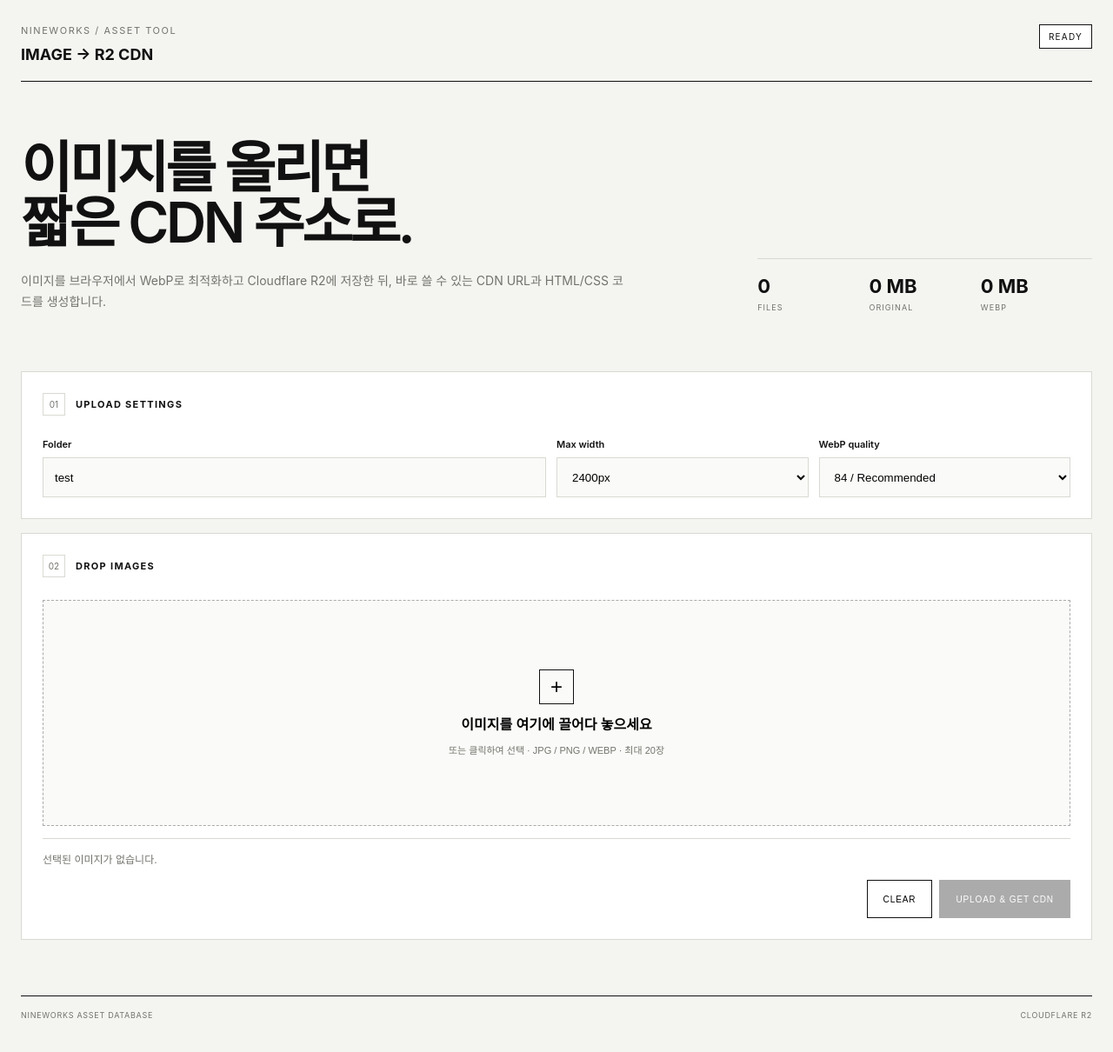
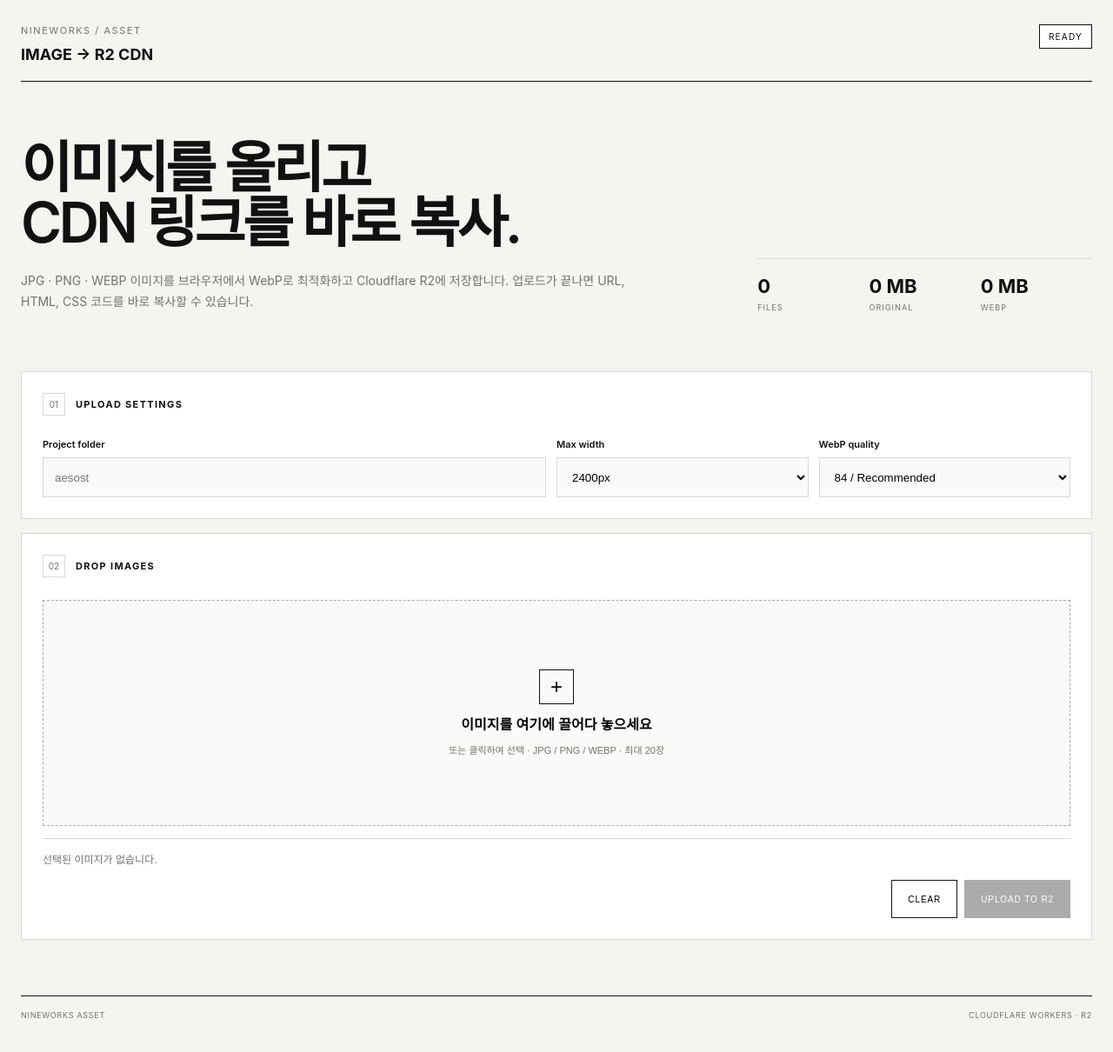
Before and after one commit to jyhome1228-cyber/nineworksdatabase, a website: page public/index.html in a window 1280 px wide. Shown: the whole page at 87% size. Drawn offline with Linux system fonts and the light colour scheme.

Commit message:
Polish R2 uploader interface

```diff
--- a/public/index.html
+++ b/public/index.html
@@ -3,6 +3,7 @@
 <head>
   <meta charset="utf-8">
   <meta name="viewport" content="width=device-width,initial-scale=1">
+  <meta name="description" content="Nineworks Cloudflare R2 image CDN uploader">
   <title>NINEWORKS ASSET</title>
   <link rel="stylesheet" href="./styles.css">
 </head>
@@ -10,7 +11,7 @@
   <main class="shell">
     <header class="topbar">
       <div>
-        <p class="eyebrow">NINEWORKS / ASSET TOOL</p>
+        <p class="eyebrow">NINEWORKS / ASSET</p>
         <h1>IMAGE → R2 CDN</h1>
       </div>
       <div class="status" id="statusBadge">READY</div>
@@ -18,8 +19,8 @@
 
     <section class="hero">
       <div>
-        <h2>이미지를 올리면<br>짧은 CDN 주소로.</h2>
-        <p>이미지를 브라우저에서 WebP로 최적화하고 Cloudflare R2에 저장한 뒤, 바로 쓸 수 있는 CDN URL과 HTML/CSS 코드를 생성합니다.</p>
+        <h2>이미지를 올리고<br>CDN 링크를 바로 복사.</h2>
+        <p>JPG · PNG · WEBP 이미지를 브라우저에서 WebP로 최적화하고 Cloudflare R2에 저장합니다. 업로드가 끝나면 URL, HTML, CSS 코드를 바로 복사할 수 있습니다.</p>
       </div>
       <div class="stats">
         <div><strong id="fileCount">0</strong><span>FILES</span></div>
@@ -32,8 +33,8 @@
       <div class="panel-title"><span>01</span><h3>UPLOAD SETTINGS</h3></div>
       <div class="settings-grid">
         <label>
-          <span>Folder</span>
-          <input id="folder" type="text" value="test" placeholder="aesost">
+          <span>Project folder</span>
+          <input id="folder" type="text" placeholder="aesost" autocomplete="off">
         </label>
         <label>
           <span>Max width</span>
@@ -67,7 +68,7 @@
       <div id="queue" class="queue empty">선택된 이미지가 없습니다.</div>
       <div class="actions">
         <button id="clearBtn" class="button secondary" type="button">CLEAR</button>
-        <button id="uploadBtn" class="button primary" type="button" disabled>UPLOAD & GET CDN</button>
+        <button id="uploadBtn" class="button primary" type="button" disabled>UPLOAD TO R2</button>
       </div>
       <div id="progressWrap" class="progress-wrap" hidden>
         <div class="progress"><span id="progressBar"></span></div>
@@ -76,7 +77,7 @@
     </section>
 
     <section id="resultPanel" class="panel" hidden>
-      <div class="panel-title"><span>03</span><h3>CDN RESULT</h3></div>
+      <div class="panel-title"><span>03</span><h3>GENERATED LINKS</h3></div>
       <div class="tabs">
         <button class="tab active" data-tab="url">CDN URL</button>
         <button class="tab" data-tab="html">HTML</button>
@@ -90,8 +91,8 @@
     </section>
 
     <footer>
-      <span>NINEWORKS ASSET DATABASE</span>
-      <span>CLOUDFLARE R2</span>
+      <span>NINEWORKS ASSET</span>
+      <span>CLOUDFLARE WORKERS · R2</span>
     </footer>
   </main>
   <script src="./app.js"></script>
```
